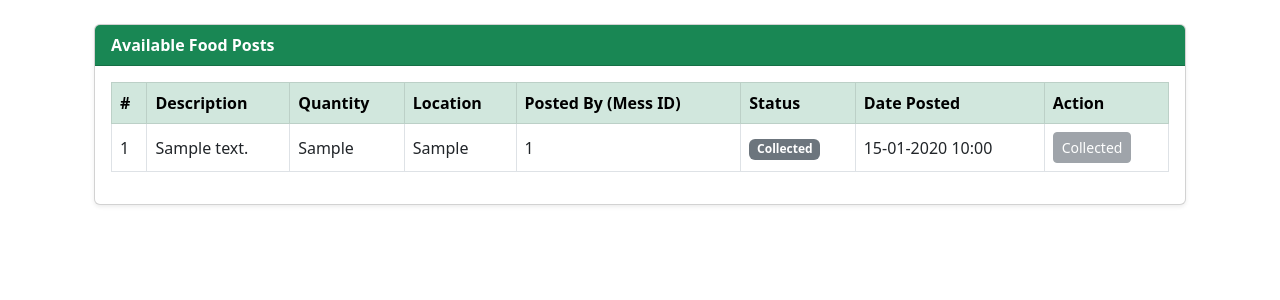
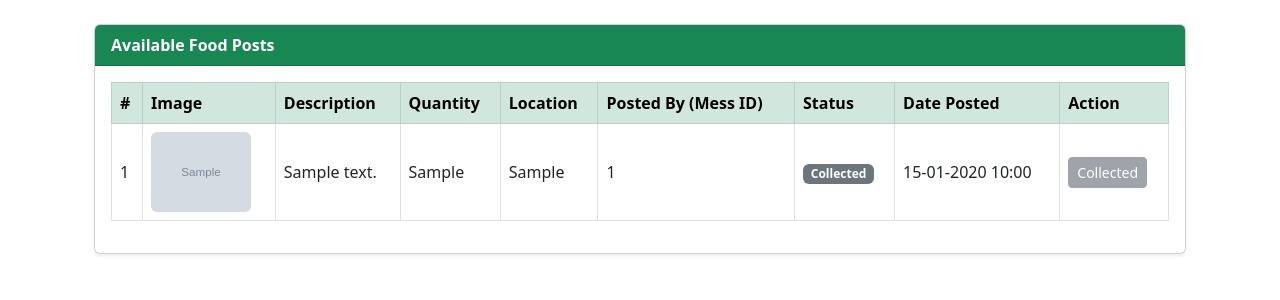
Before and after one commit to Mukul438/Food-donation-platform, a Flask app: template templates/ngo_dashboard.html in a window 1280 px wide. Shown: the part 56-356 px from the top of the page. Run offline with Flask 3, Linux system fonts and the light colour scheme; the template is opened without the code that fills it: values that come from a table or form of the project are taken from there, others are empty; tables that the repository leaves empty hold one stand-in row (values such as "Sample post"); grey boxes marked "Sample" are stand-in pictures.

Commit message:
Update deployment requirements and NGO dashboard

```diff
--- a/templates/ngo_dashboard.html
+++ b/templates/ngo_dashboard.html
@@ -15,6 +15,7 @@
                     <thead class="table-success">
                         <tr>
                             <th>#</th>
+                            <th>Image</th>
                             <th>Description</th>
                             <th>Quantity</th>
                             <th>Location</th>
@@ -28,6 +29,18 @@
                         {% for alert in alerts %}
                         <tr>
                             <td>{{ loop.index }}</td>
+                            <td>
+    {% if alert.image_filename %}
+        <img src="{{ url_for('static', filename='uploads/' + alert.image_filename) }}"
+             alt="Food Image"
+             width="100"
+             height="80"
+             class="rounded"
+             style="object-fit: cover;">
+    {% else %}
+        <span class="text-muted">No image</span>
+    {% endif %}
+</td>
                             <td>{{ alert.description }}</td>
                             <td>{{ alert.quantity }}</td>
                             <td>{{ alert.location }}</td>
```
Also changed, not shown: requirements.txt (+5 -2 lines), 1 other file.
